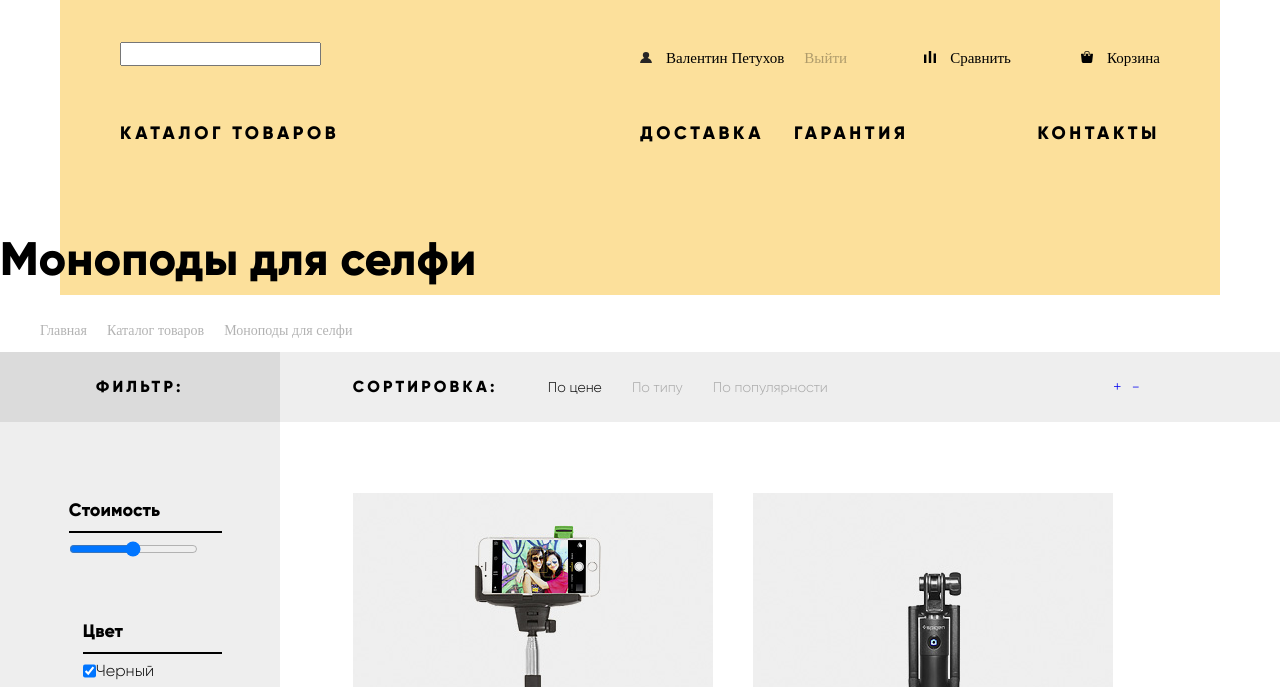
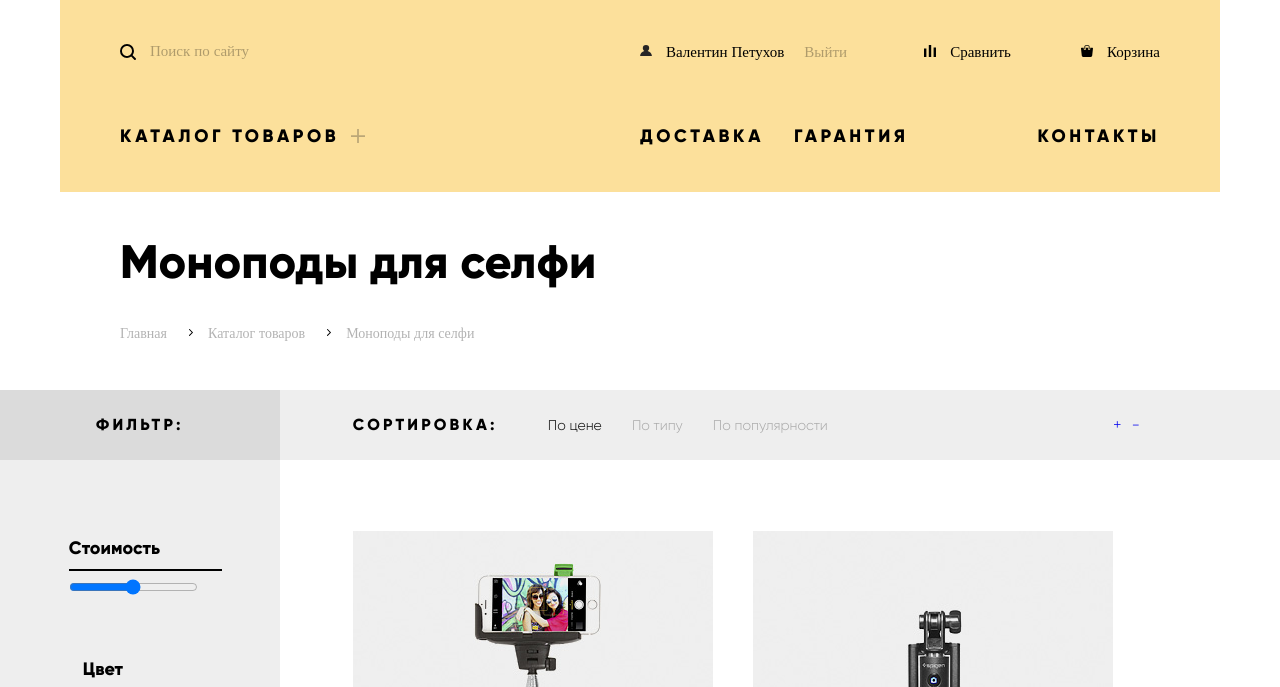
Before and after one commit to yanisurbis/161913-device-1, a plain HTML site: page catalog.html in a window 1280 px wide. Shown: the part 47-734 px from the top of the page. Drawn offline with nearby package versions, Linux system fonts and the light colour scheme.

Commit message:
align header

```diff
--- a/catalog.html
+++ b/catalog.html
@@ -8,19 +8,19 @@
 	<link href="https://fonts.googleapis.com/css?family=Open+Sans:300" rel="stylesheet">
 	<link rel="stylesheet" href="css/style.css">
 </head>
-
 <body>
-	<header>
+	<header class="catalog-header">
 		<nav class="main-navigation">
 			<a href="./index.html" class="main-header-logo">
 				<img src="img/logo.svg" alt="logo">
       </a>
       <div class="flex">
-        <form class='w-50' action="https://echo.htmlacademy.ru" method="get">
+        <form class='w-50 site-search' action="https://echo.htmlacademy.ru" method="get">
           <label for="search" class="visually-hidden">Поиск по сайту</label>
-          <input type="search" name="search" id="search"/>
+          <input name="search" id="search" placeholder="Поиск по сайту"/>
+          <button type="submit">Найти</button>
         </form>
-        <div class="w-50 flex justify-between">
+        <div class="w-50 flex justify-between align-center">
           <ul class="user-navigation">
             <li><a href="#" class="user-profile">Валентин Петухов</a></li>
             <li><a href="#" class="logout">Выйти</a></li>
@@ -32,7 +32,8 @@
         </div>
       </div>
       <div class="flex site-navigation">
-        <div class="catalog w-50">Каталог товаров
+        <div class="catalog w-50">
+          <span>Каталог товаров</span>
           <div class="catalog-menu-wrapper">
             <ul class="catalog-menu">
               <li><a href="#">Виртуальная реальность</a></li>
@@ -55,6 +56,7 @@
   <main class="container products">
     <h1 class="visually-hidden">Каталог товаров</h1>
     <section>
+      <div class="catalog-navigation-wrapper">
         <h2>Моноподы для селфи</h2>
         <nav>
           <ol class="catalog-navigation">
@@ -63,6 +65,7 @@
             <li><a>Моноподы для селфи</a></li>
           </ol>
         </nav>
+      </div>
       <div class="flex">
         <section class="filters">
           <h3 class="visually-hidden">Фильтры</h3>
--- a/css/style.css
+++ b/css/style.css
@@ -69,6 +69,87 @@ a {
 
 a:hover, a:focus {
   text-decoration: none;
+}
+
+/* input  */
+
+header form {
+  display: flex;
+  position: relative;
+}
+
+header form::before {
+  content: "";
+  width: 16px;
+  height: 16px;
+  display: block;
+  background-position: center;
+  background-repeat: no-repeat;
+  background-size: contain;
+  background-image: url('../img/search.svg');
+  margin-right: 14px;
+  top: 18px;
+  left: 0px;
+  position: absolute;
+}
+
+#search {
+  border: none;
+  background: transparent;
+  padding: 7px 15px 7px 30px;
+  border-top: 2px solid transparent;
+  border-bottom: 2px solid transparent;
+  border-right: none;
+  border-left: none;
+  width: 365px;
+  height: 49px;
+  position: relative;
+}
+
+#search + button {
+  display: none;
+  width: 85px;
+  height: 49px;
+  background: transparent;
+  font-family: var(--open-sans);
+  font-size: 15px;
+  line-height: 2;
+  border: 2px solid #000;
+}
+
+#search + button:hover {
+  display: block;
+  background: #000;
+  color: #fff;
+}
+
+#search + button:focus {
+  background: #000;
+  color: rgba(255, 255, 255, 0.3);
+  outline: none;
+  display: block;
+}
+
+#search::placeholder {
+  font-size: 15px;
+  line-height: 30px;
+  font-family: var(--open-sans);
+  color: #000;
+  opacity: 0.3;
+}
+
+#search:hover::placeholder {
+  opacity: 0.6;
+}
+
+#search:focus {
+  opacity: 1;
+  border-bottom-color:black;
+  outline: none;
+}
+
+#search:focus + button {
+  display: block;
 }
 
 /* standart button  */
@@ -151,6 +232,10 @@ a:hover, a:focus {
   justify-content: space-between;
 }
 
+.align-center {
+  align-items: center;
+}
+
 .hidden, .dn {
   display: none;
 }
@@ -163,7 +248,7 @@ header {
 }
 
 header nav {
-  padding: 66px 60px 0px;
+  padding: 50px 60px 0px;
 }
 
 header::before {
@@ -175,6 +260,14 @@ header::before {
   background: #FCE09B;
   height: 299px;
   top: 20px;
+}
+
+.landing-header::before {
+  height: 299px;
+}
+
+.catalog-header::before {
+  height: 196px;
 }
 
 .landing {
@@ -258,6 +351,34 @@ header .main-header-logo:focus {
 
 .catalog {
   position: relative;
+}
+
+.catalog span:hover {
+  opacity: 0.3;
+}
+
+.catalog span {
+  position: relative;
+}
+
+.catalog span::after {
+  content: "";
+  opacity: 0.3;
+  position: absolute;
+  top: 4px;
+  right: -40px;
+  display: block;
+  width: 14px;
+  height: 14px;
+  background-position: center;
+  background-repeat: no-repeat;
+  background-size: contain;
+  background-image: url('../img/plus.svg');
+  margin-right: 14px;
+}
+
+header .catalog:hover span::after {
+  opacity: 0.3;
 }
 
 .catalog-menu {
@@ -1063,11 +1184,18 @@ footer .basket::before {
 
 /* Catalog navigation */
 
+.catalog-navigation-wrapper {
+  max-width: 1160px;
+  padding: 0px 60px 35px;
+  margin-right: auto;
+  margin-left: auto;
+}
+
 .catalog-navigation {
   list-style-type: none;
   display: flex;
   font-size: 14px;
-
+  padding-left: 0px;
 }
 
 .catalog-navigation li:not(:last-child) {
@@ -1079,6 +1207,22 @@ footer .basket::before {
   font-family: var(--open-sans);
 }
 
+.catalog-navigation li:not(:first-child) {
+  display: inline-flex;
+  align-items: center;
+}
+
+.catalog-navigation li:not(:first-child)::before {
+  content: "";
+  display: block;
+  width: 7px;
+  height: 7px;
+  background-position: center;
+  background-repeat: no-repeat;
+  background-image: url('../img/nav-arrow.svg');
+  margin-right: 14px;
+}
+
 /* catalog */
 
 .products h2 {
```
Also changed, not shown: index.html (+6 -4 lines). Lines whose indentation alone changed are shown as unchanged.
